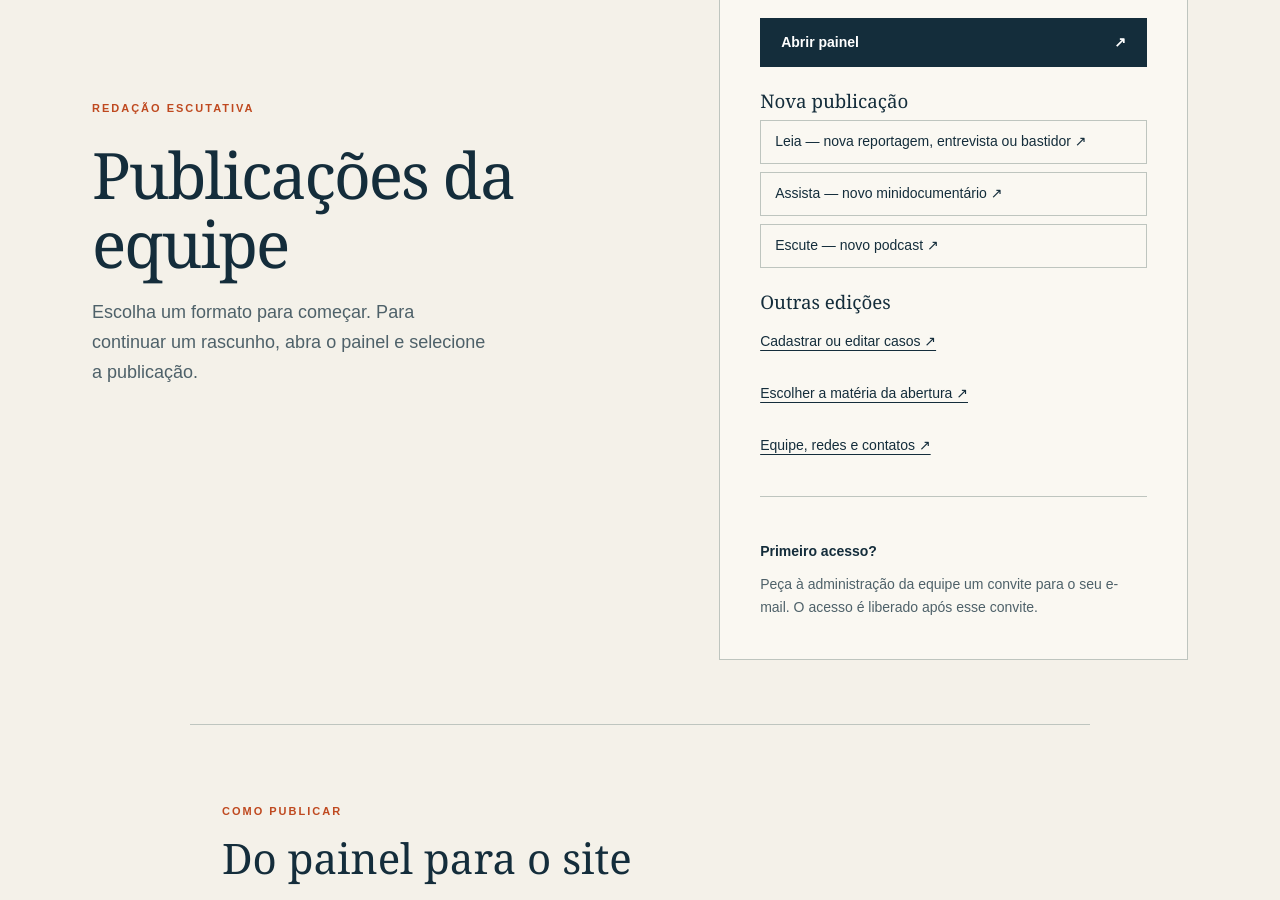
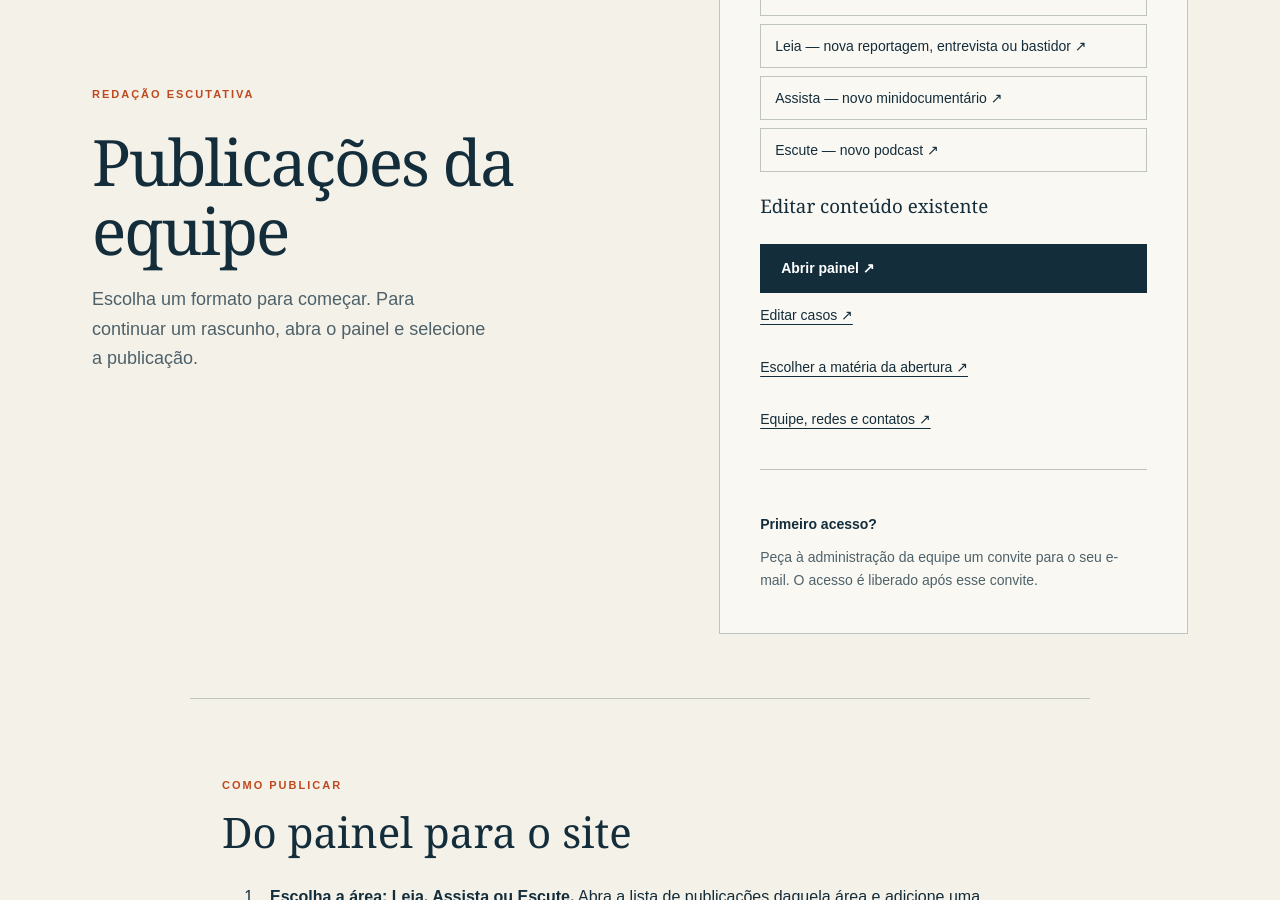
Before and after one commit to iarleyoliveira/ESCUTATIVA, a Jekyll site: the page built from admin/index.html, in a window 1280 px wide and 900 px high, scrolled down 325 px. Built offline with Jekyll 4.4.1, drawn with Linux system fonts in a browser that asks for light colours; some of the changed text lies outside the part shown.

Commit message:
Abre os cadastros de casos e publicações no início da área da equipe

```diff
--- /dev/null
+++ b/_data/casos/caso-felipe.yml
@@ -0,0 +1,4 @@
+name: Caso Felipe Rodrigues da Silva Ribeiro
+id: caso-felipe
+published: true
+ordem: 3
--- /dev/null
+++ b/_data/casos/caso-hillary.yml
@@ -0,0 +1,4 @@
+name: Caso Hillary Souza Valadares
+id: caso-hillary
+published: true
+ordem: 1
--- a/_includes/casos.html
+++ b/_includes/casos.html
@@ -2,7 +2,10 @@
   <span class="kicker">As histórias na imprensa</span>
   <h2 id="heading-casos">Casos</h2>
   <div class="cases-list">
-    {% for case in site.data.casos %}
+    {% assign cases = '' | split: '' %}
+    {% for record in site.data.casos %}{% assign cases = cases | push: record[1] %}{% endfor %}
+    {% assign cases = cases | sort: 'ordem', 'last' %}
+    {% for case in cases %}
       {% unless case.published == false %}
       {% assign case_id = case.id | default: case.name | slugify %}
       <article class="case-block" aria-labelledby="{{ case_id }}">
--- a/admin/index.html
+++ b/admin/index.html
@@ -11,18 +11,17 @@ team_access: true
     <p>Escolha um formato para começar. Para continuar um rascunho, abra o painel e selecione a publicação.</p>
   </div>
   <div class="access-card">
-    <h2>Painel de publicações</h2>
-    <p>Use o e-mail convidado pela administração para acessar o painel de publicações.</p>
-    <a class="button access-button" href="{{ site.editor_url | escape }}">Abrir painel <span aria-hidden="true">↗</span></a>
-    <h3>Nova publicação</h3>
+    <h2>O que você quer publicar?</h2>
     <div class="access-shortcuts publication-links">
+      <a href="https://app.pagescms.org/iarleyoliveira/ESCUTATIVA/main/collection/casos/new">Novo caso ↗</a>
       <a href="https://app.pagescms.org/iarleyoliveira/ESCUTATIVA/main/collection/materias/new">Leia — nova reportagem, entrevista ou bastidor ↗</a>
       <a href="https://app.pagescms.org/iarleyoliveira/ESCUTATIVA/main/collection/assista/new">Assista — novo minidocumentário ↗</a>
       <a href="https://app.pagescms.org/iarleyoliveira/ESCUTATIVA/main/collection/escute/new">Escute — novo podcast ↗</a>
     </div>
-    <h3>Outras edições</h3>
+    <h3>Editar conteúdo existente</h3>
+    <a class="button access-button" href="{{ site.editor_url | escape }}">Abrir painel ↗</a>
     <div class="access-shortcuts">
-      <a href="https://app.pagescms.org/iarleyoliveira/ESCUTATIVA/main/file/casos">Cadastrar ou editar casos ↗</a>
+      <a href="https://app.pagescms.org/iarleyoliveira/ESCUTATIVA/main/collection/casos">Editar casos ↗</a>
       <a href="https://app.pagescms.org/iarleyoliveira/ESCUTATIVA/main/file/inicio">Escolher a matéria da abertura ↗</a>
       <a href="https://app.pagescms.org/iarleyoliveira/ESCUTATIVA/main/file/equipe">Equipe, redes e contatos ↗</a>
     </div>
```
Also changed, not shown: other parts of admin/index.html (+1 -1 lines), _data/casos.yml (deleted, +0 -68 lines), _data/casos/caso-canadense-cal.yml (added, +54 -0 lines), .github/workflows/validar-site.yml, .pages.yml, README.md.
